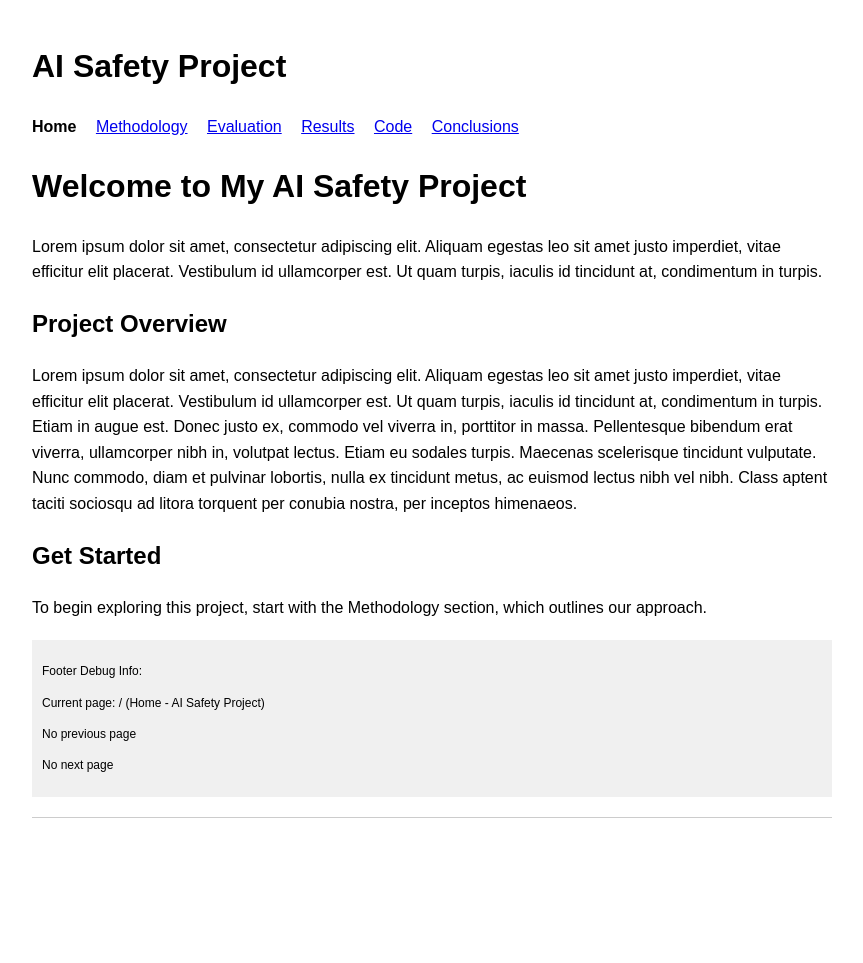
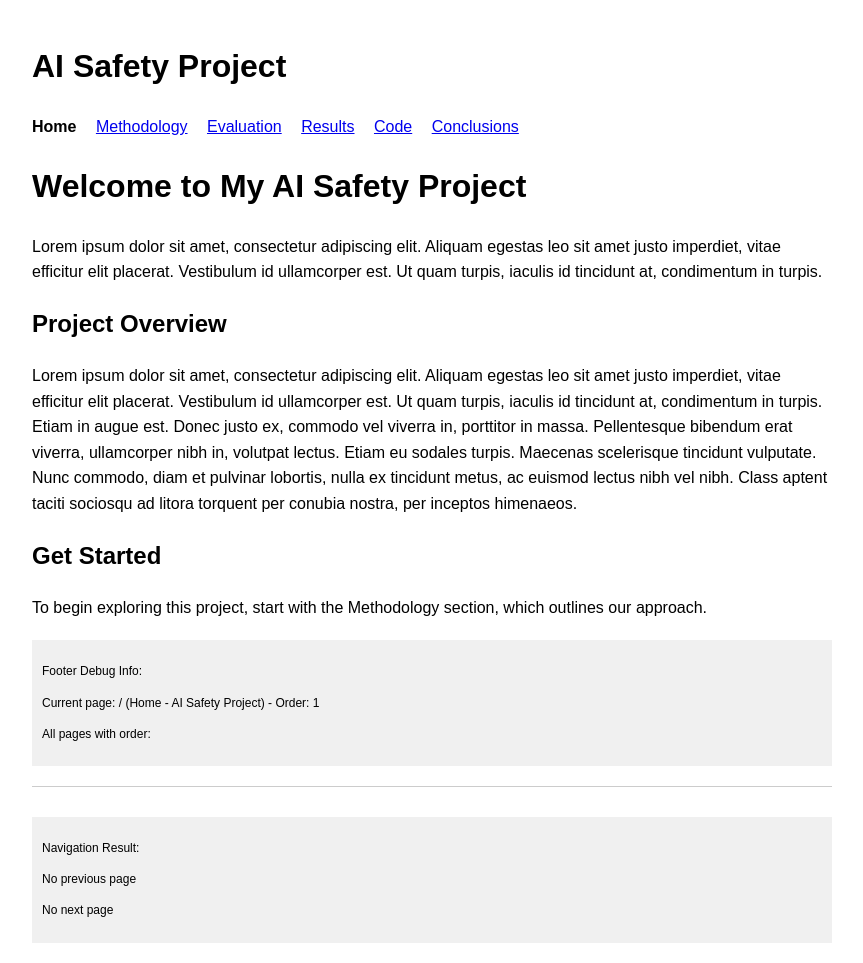
Before and after one commit to nidone/AI-Safety-Project, a Jekyll site: the page built from index.md, in a window 1280 px wide. Shown: the whole page, without its empty margins (208-1071 px from the left). Built offline with Jekyll 4.4.1, drawn with Linux system fonts in a browser that asks for light colours; before the commit the page ends 900 px from its top, so only the background shows below that.

Commit message:
Update default.html

```diff
--- a/_layouts/default.html
+++ b/_layouts/default.html
@@ -35,30 +35,30 @@
 
 <div style="background-color: #f0f0f0; padding: 10px; margin-top: 20px; font-size: 12px;">
     <p>Footer Debug Info:</p>
-    <p>Current page: {{ page.url }} ({{ page.title }})</p>
-    {% if prev_page %}
-        <p>Previous page: {{ prev_page.url }} ({{ prev_page.title }})</p>
-    {% else %}
-        <p>No previous page</p>
+    <p>Current page: {{ page.url }} ({{ page.title }}) - Order: {{ page.order }}</p>
+    <p>All pages with order:</p>
+    <ul>
+    {% assign sorted_pages = site.pages | sort: "order" %}
+    {% for p in sorted_pages %}
+        {% if p.order %}
+            <li>{{ p.title }} ({{ p.url }}) - Order: {{ p.order }}</li>
         {% endif %}
-    {% if next_page %}
-        <p>Next page: {{ next_page.url }} ({{ next_page.title }})</p>
-    {% else %}
-        <p>No next page</p>
-    {% endif %}
+    {% endfor %}
+    </ul>
 </div>
 
 <footer class="footer-nav">
-        {% assign pages = site.pages | sort: "order" %}
-        {% for p in pages %}
+    {% assign sorted_pages = site.pages | sort: "order" %}
+    {% assign prev_page = nil %}
+    {% assign next_page = nil %}
+    {% for p in sorted_pages %}
         {% if p.order %}
-                {% if p.url == page.url or p.url == page.url | remove: '.html' %}
-                    {% assign prev_page = prev %}
-                    {% assign next_page = next %}
-                {% endif %}
-                {% assign prev = p %}
-                {% if next_page == nil %}
-                    {% assign next = p %}
+            {% if p.order > page.order %}
+                {% unless next_page %}
+                    {% assign next_page = p %}
+                {% endunless %}
+            {% elsif p.order < page.order %}
+                {% assign prev_page = p %}
             {% endif %}
         {% endif %}
     {% endfor %}
@@ -66,10 +66,24 @@
     {% if prev_page %}
         <a href="{{ prev_page.url | relative_url }}">Previous: {{ prev_page.title }}</a>
     {% endif %}
-        {% if next_page and next_page.url != page.url and next_page.url != page.url | remove: '.html' %}
+    {% if next_page %}
         {% if prev_page %} | {% endif %}
         <a href="{{ next_page.url | relative_url }}">Next: {{ next_page.title }}</a>
     {% endif %}
 </footer>
+
+<div style="background-color: #f0f0f0; padding: 10px; margin-top: 20px; font-size: 12px;">
+    <p>Navigation Result:</p>
+    {% if prev_page %}
+        <p>Previous page: {{ prev_page.title }} ({{ prev_page.url }}) - Order: {{ prev_page.order }}</p>
+    {% else %}
+        <p>No previous page</p>
+    {% endif %}
+    {% if next_page %}
+        <p>Next page: {{ next_page.title }} ({{ next_page.url }}) - Order: {{ next_page.order }}</p>
+    {% else %}
+        <p>No next page</p>
+    {% endif %}
+</div>
 </body>
 </html>
```
Lines whose indentation alone changed are shown as unchanged.
